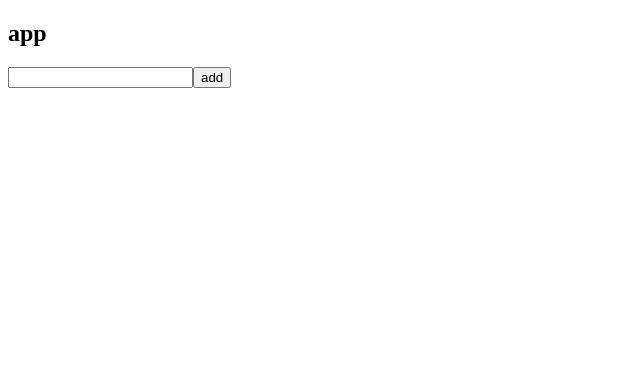
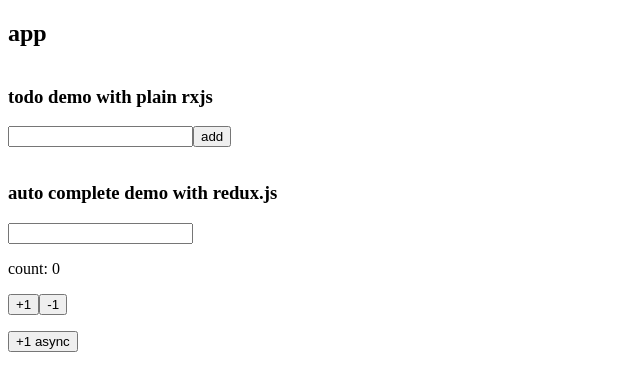
Before and after one commit to lalalazero/rxjs-demo, a React (Create React App) app: page / in a window 1280 px wide. Shown: the top 390 px of the page, without its empty margins (0-640 px from the left). Built offline with nearby package versions, Linux system fonts and the light colour scheme.

Commit message:
redux redux-thunk for async

```diff
--- a/package.json
+++ b/package.json
@@ -8,7 +8,10 @@
     "@testing-library/user-event": "^7.1.2",
     "react": "^16.13.1",
     "react-dom": "^16.13.1",
+    "react-redux": "^7.2.1",
     "react-scripts": "3.4.3",
+    "redux": "^4.0.5",
+    "redux-thunk": "^2.3.0",
     "rxjs": "^6.6.3"
   },
   "scripts": {
--- a/src/App.js
+++ b/src/App.js
@@ -1,16 +1,26 @@
 import React from "react";
 import Todo from './Todo'
+import AutoCompleteDemo from './AutoCompleteDemo'
+import { Provider } from 'react-redux'
+import store from './store/index'
 
 // import runBasic from './rxjsDemo/rundemo'
 // runBasic()
 
+const TodoDemoWithPlainRxjs = () => <Todo />
+const AutoCompleteDemoWithRedux = () => <AutoCompleteDemo />
+
 function App() {
 
   return (
-    <div>
+    <Provider store={store}>
+      <div>
       <h2>app</h2>
-      <Todo />
+      <TodoDemoWithPlainRxjs />
+      <AutoCompleteDemoWithRedux />
     </div>
+    </Provider>
+
   );
 }
 
--- /dev/null
+++ b/src/AutoCompleteDemo.jsx
@@ -0,0 +1,28 @@
+import React from "react";
+import { connect } from "react-redux";
+import { addCount, minusCount, addCountAsync } from "./action/index";
+import { bindActionCreators } from "redux";
+
+const mapState = (state) => {
+  return state;
+};
+
+const mapDispatch = (dispatch) => ({
+  actions: bindActionCreators({ addCount, minusCount, addCountAsync }, dispatch),
+});
+
+function Demo(props) {
+  const { counter } = props
+  const { actions: { addCount, minusCount, addCountAsync }} = props
+  return (
+    <div>
+      <h3>auto complete demo with redux.js</h3>
+      <input type="text"></input>
+      <p>count: {counter}</p>
+      <p><button onClick={() => addCount(1)}>+1</button><button onClick={() => minusCount(1)}>-1</button></p>
+      <p><button onClick={() => addCountAsync(1)}>+1 async</button></p>
+    </div>
+  );
+}
+
+export default connect(mapState, mapDispatch)(Demo);
--- a/src/Todo.jsx
+++ b/src/Todo.jsx
@@ -73,6 +73,7 @@ export default function () {
 
   return (
     <div style={{ display: "inline-block" }}>
+      <h3>todo demo with plain rxjs</h3>
       <input type="text" id="x"></input>
       <button>add</button>
       <ul>
--- /dev/null
+++ b/src/action/index.js
@@ -0,0 +1,34 @@
+import { counterService } from '../service'
+
+export const ADD_COUNT = 'ADD_COUNT'
+export const MINUS_COUNT = 'MINUS_COUNT'
+export const QUERY_COUNT_END = 'QUERY_COUNT_END'
+
+
+const addCount = (payload) => {
+    return {
+        type: ADD_COUNT,
+        payload
+    }
+}
+
+const minusCount = (payload) => {
+    return {
+        type: MINUS_COUNT,
+        payload
+    }
+}
+
+const addCountAsync = payload => async (dispatch, getState, extraArgs)  => {
+    const result = await counterService.add(payload)
+    dispatch({
+        type: QUERY_COUNT_END,
+        payload: result ? result.value : 0
+    })
+}
+
+export {
+    addCount,
+    minusCount,
+    addCountAsync
+}
--- /dev/null
+++ b/src/service/index.js
@@ -0,0 +1,36 @@
+
+let dbIndex = 0
+
+const counterService = {
+    async add(count){
+        const { success } = await mockHttpService(count)
+        if(success){
+            return {
+                id: dbIndex++,
+                value: count
+            }
+        }
+    },
+    async minus(count){
+        const { success } = await mockHttpService(count)
+        if(success){
+            return {
+                id: dbIndex++,
+                value: count
+            }
+        }
+    }
+}
+const mockHttpService = (payload) => {
+    return new Promise((resolve, reject) => {
+        let n = Math.floor(Math.random() * 3 + 1)
+        setTimeout(() => {
+            resolve({
+                success: true
+            })
+        }, n * 1000)
+    })
+}
+
+export { counterService }
+export default mockHttpService
--- /dev/null
+++ b/src/store/index.js
@@ -0,0 +1,32 @@
+import { createStore, combineReducers, applyMiddleware } from "redux";
+import thunk from "redux-thunk";
+import { ADD_COUNT, MINUS_COUNT, QUERY_COUNT_END } from "../action/index";
+
+const user = (initState = {}, { type, payload }) => {
+  switch (type) {
+    default:
+      return initState;
+  }
+};
+
+const counter = (initState = 0, { type, payload }) => {
+  switch (type) {
+    case ADD_COUNT:
+      return initState + payload;
+    case MINUS_COUNT:
+      return initState - payload;
+    case QUERY_COUNT_END:
+      return initState + payload;
+    default:
+      return initState;
+  }
+};
+
+const rootReducer = combineReducers({
+  user,
+  counter,
+});
+
+const store = createStore(rootReducer, applyMiddleware(thunk));
+
+export default store;
```
Also changed, not shown: 1 other file (tests, documents, lock files or other folders).
